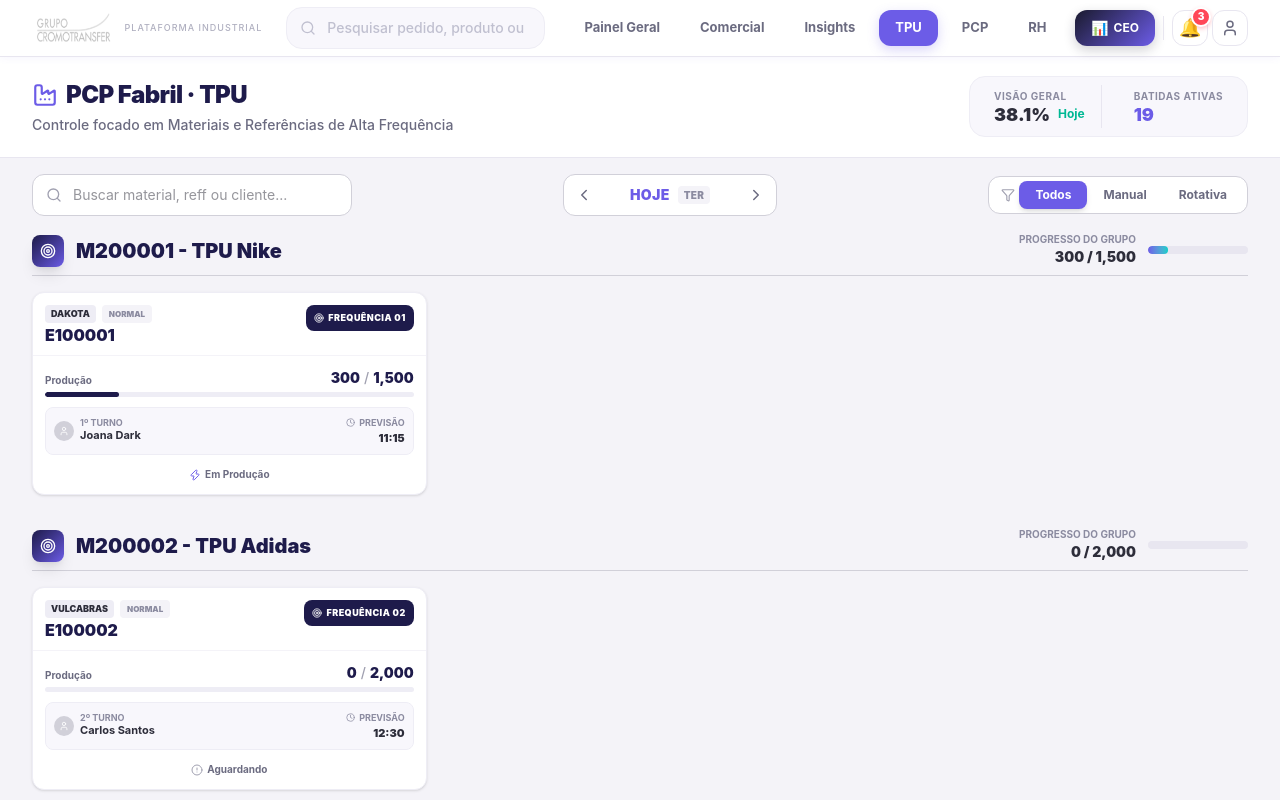
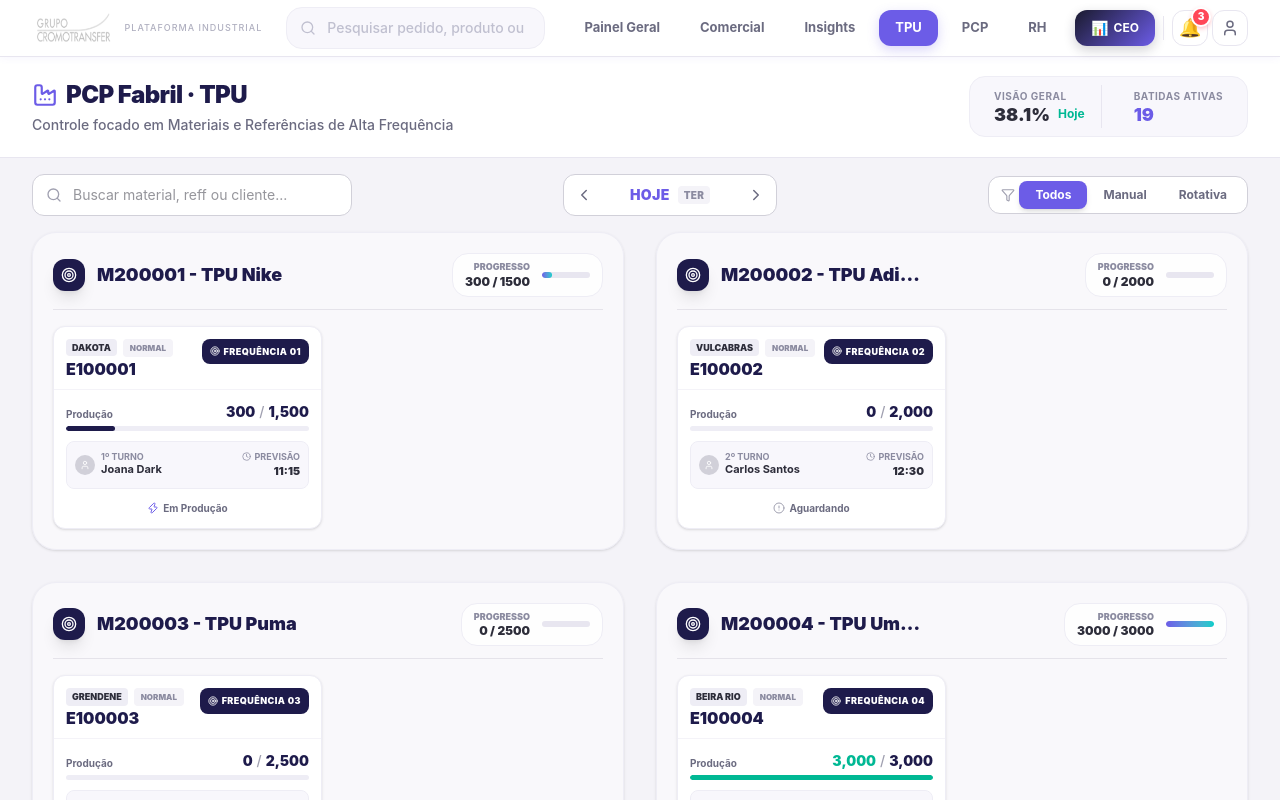
Before and after one commit to cedruoficial/aicro, a React (Vite) app in the folder frontend-v2/: page /tpu in a window 1280 px wide. Shown: the top 800 px of the page. Built offline with nearby package versions, Linux system fonts and the light colour scheme.

Commit message:
feat: optimize TPU layout with multi-group grid to save space

```diff
--- a/frontend-v2/src/pages/TPU.tsx
+++ b/frontend-v2/src/pages/TPU.tsx
@@ -144,8 +144,8 @@
         </div>
       </div>
 
-      {/* LISTA AGRUPADA POR MATERIAL */}
-      <div className="max-w-[1440px] mx-auto w-full px-6 lg:px-8 flex-1">
+      {/* LISTA AGRUPADA POR MATERIAL - Layout Flexível para economizar espaço */}
+      <div className="px-6 lg:px-8 w-full flex-1">
         {groupedData.length === 0 ? (
           <div className="text-center py-20">
              <Factory size={48} className="mx-auto text-[#D1D0D9] mb-4" />
@@ -153,39 +153,41 @@
              <p className="text-[#8B8BA0]">Tente alterar os filtros ou a busca.</p>
           </div>
         ) : (
-          <div className="flex flex-col gap-8">
+          <div className="grid grid-cols-1 xl:grid-cols-2 3xl:grid-cols-3 gap-8 items-start">
             {groupedData.map((group) => {
               const groupProgress = group.totalRequested > 0 ? (group.totalProduced / group.totalRequested) * 100 : 0;
 
               return (
-                <div key={group.materialName} className="animate-in fade-in slide-in-from-bottom-4 duration-500">
-                  {/* HEADER DO GRUPO */}
-                  <div className="flex items-end justify-between border-b border-[#D1D0D9] pb-2 mb-4">
+                <div key={group.materialName} className="bg-white/40 border border-[#EEEDF5] rounded-3xl p-5 shadow-sm animate-in fade-in slide-in-from-bottom-4 duration-500 flex flex-col h-full">
+                  {/* HEADER DO GRUPO - Mais Compacto */}
+                  <div className="flex items-center justify-between border-b border-[#D1D0D9]/50 pb-3 mb-4">
                     <div className="flex items-center gap-3">
-                      <div className="w-8 h-8 rounded-lg bg-gradient-to-br from-[#1E1B4B] to-[#6C5CE7] flex items-center justify-center shadow-lg">
+                      <div className="w-8 h-8 rounded-xl bg-[#1E1B4B] flex items-center justify-center shadow-lg shrink-0">
                          <Target className="text-white" size={16} />
                       </div>
-                      <h2 className="text-xl font-black text-[#1E1B4B]">{group.materialName}</h2>
+                      <h2 className="text-lg font-black text-[#1E1B4B] truncate max-w-[200px]" title={group.materialName}>
+                        {group.materialName}
+                      </h2>
                     </div>
 
-                    <div className="flex items-center gap-3">
+                    <div className="flex items-center gap-3 bg-white/80 px-3 py-1.5 rounded-2xl border border-[#EEEDF5]">
                       <div className="text-right">
-                        <div className="text-[10px] font-bold uppercase text-[#8B8BA0]">Progresso do Grupo</div>
-                        <div className="text-sm font-black text-[#2D2D3A]">
-                          {group.totalProduced.toLocaleString()} / {group.totalRequested.toLocaleString()}
+                        <div className="text-[9px] font-black uppercase text-[#8B8BA0]">Progresso</div>
+                        <div className="text-xs font-black text-[#2D2D3A]">
+                          {group.totalProduced} / {group.totalRequested}
                         </div>
                       </div>
-                      <div className="w-[100px] h-2 bg-[#E8E6F0] rounded-full overflow-hidden">
+                      <div className="w-12 h-1.5 bg-[#E8E6F0] rounded-full overflow-hidden">
                          <div
-                           className="h-full bg-gradient-to-r from-[#6C5CE7] to-[#00CEC9] rounded-full transition-all duration-1000"
+                           className="h-full bg-gradient-to-r from-[#6C5CE7] to-[#00CEC9] rounded-full"
                            style={{ width: `${groupProgress}%` }}
                          />
                       </div>
                     </div>
                   </div>
 
-                  {/* CARTÕES DAS MÁQUINAS/REFERÊNCIAS */}
-                  <div className="grid grid-cols-1 md:grid-cols-2 lg:grid-cols-3 gap-4">
+                  {/* GRID INTERNO DO GRUPO - Lado a Lado tbm */}
+                  <div className="grid grid-cols-1 md:grid-cols-2 gap-3">
                     {group.jobs.map(job => <JobCard key={job.id} job={job} />)}
                   </div>
                 </div>
```
